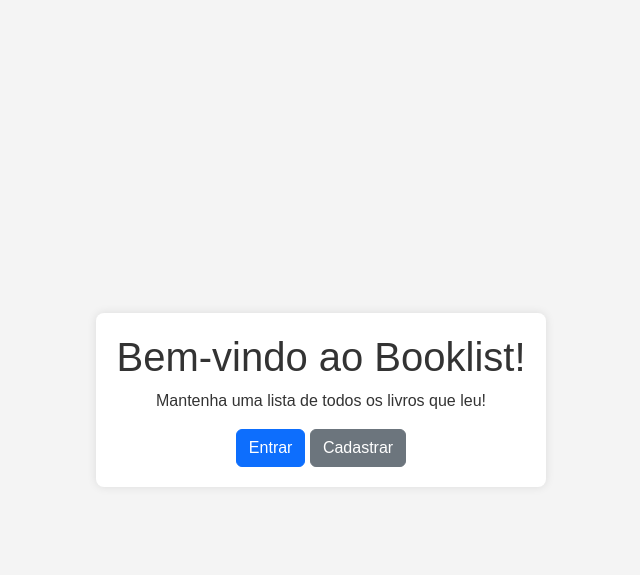
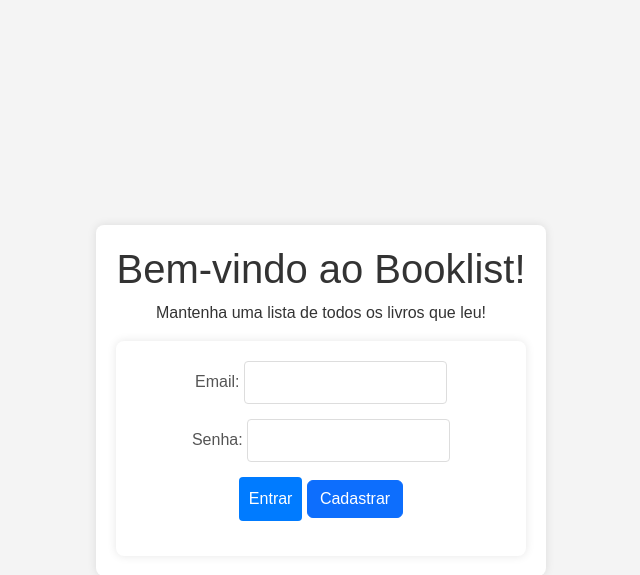
Before and after one commit to taveres21/trabalhophp, a PHP site: page / in a window 1280 px wide. Shown: the top 575 px of the page, without its empty margins (319-959 px from the left). Run offline with PHP 8.4, Linux system fonts and the light colour scheme.

Commit message:
Changing index

```diff
--- a/index.php
+++ b/index.php
@@ -5,6 +5,8 @@
     <meta name="viewport" content="width=device-width, initial-scale=1.0">
     <link rel='stylesheet' href='./bootstrap/css/bootstrap.min.css'>
     <link rel='stylesheet' href='./styles/index.css'>
+    <link rel='stylesheet' href='../public/styles/login.css'>
+
     <title>Booklist</title>
     <style>
 
@@ -14,8 +16,22 @@
     <div class="welcome-container">
         <h1>Bem-vindo ao Booklist!</h1>
         <p>Mantenha uma lista de todos os livros que leu!</p>
-        <a href="controller/login.php" class="btn btn-primary">Entrar</a>
-        <a href="controller/login.php?acao=cadastrar" class="btn btn-secondary">Cadastrar</a>
+        <div class="login-container">
+            <form class="login-form" action="../controller/login.php?acao=entrar" method="post">
+                <div class="form-group">
+                    <label for="email">Email:</label>
+                    <input type="text" id="email" name="email" required>
+                </div>
+                <div class="form-group">
+                    <label for="senha">Senha:</label>
+                    <input type="senha" id="senha" name="senha" required>
+                </div>
+                <div class="form-group">
+                    <button  class="btn btn-primary" type="submit">Entrar</button>
+                    <a class="btn btn-primary" href="./signup.php">Cadastrar</a>
+                </div>
+            </form>
+        </div>
     </div>
 </body>
 </html>
```
